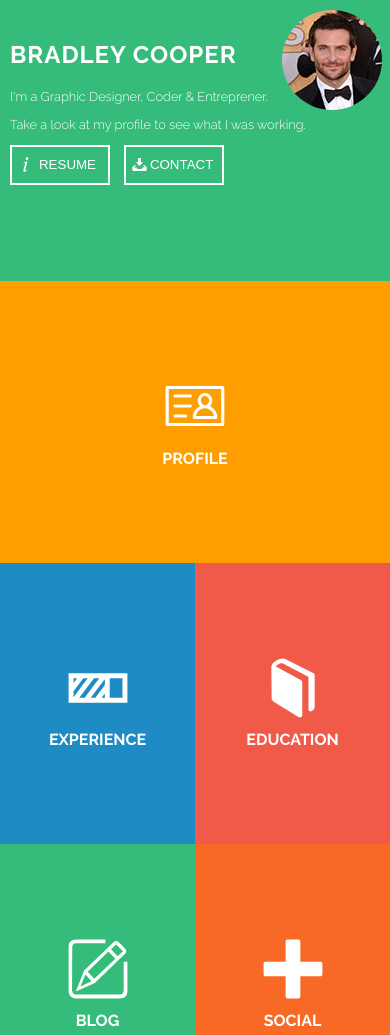
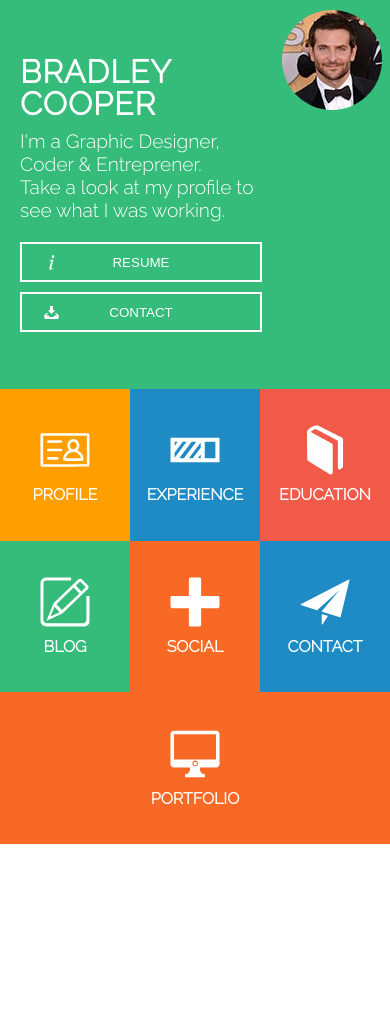
Before and after one commit to Mickyfen17/SCC-Challenge1, a plain HTML site: page index.html in a window 390 px wide. Shown: the top 1035 px of the page. After the commit the page ends 844 px from the top, so only its background shows below. Drawn offline with Linux system fonts and the light colour scheme.

Commit message:
Refactoring suggestions

```diff
--- a/index.html
+++ b/index.html
@@ -4,68 +4,49 @@
     <meta name="viewport" content="width=device-width, initial-scale=1, user-scalable=true;">
     <title>Static Comp Challenge 1</title>
     <link rel="stylesheet" type="text/css" href="main.css">
-    <link href="https://fonts.googleapis.com/css?family=Raleway:300,400,700" rel="stylesheet">
+    <link href="https://fonts.googleapis.com/css?family=Raleway:300" rel="stylesheet">
   </head>
   <body>
     <section id="content-section">
-      <div id="resume-contact" class="green">
+      <div id="resume-contact" class="tile green">
+        <div class="image"></div>
         <header>
-          <h1>BRADLEY COOPER</h1>
-          <div class="image">
+          <h1>Bradley Cooper</h1>
+          <p>I'm a Graphic Designer, Coder &amp; Entreprener.</p>
+          <p>Take a look at my profile to see what I was working.</p>
+          <div class="btns-container">
+            <button type="button" class="btn-resume">Resume</button>
+            <button type="button" class="btn-contact">Contact</button>
           </div>
-          <article>
-            <p>I'm a Graphic Designer, Coder & Entreprener.</p>
-            <p>Take a look at my profile to see what I was working.</p>
-            <button type="button">
-              <img class="btn-icons" src="images/iTag.svg">RESUME
-            </button>
-            <button type="button">
-              <img class="btn-icons" src="images/resume.svg">CONTACT
-            </button>
-          </article>
         </header>
       </div>
-      <div id="profile" class="yellow">
-        <div class="inner-content">
+      <div id="profile" class="tile yellow">
         <img src="images/profile.svg" alt="profile image">
         <h4><a href="#">Profile</a></h4>
       </div>
-      </div>
-      <div id="experience" class="blue">
-        <div class="inner-content">
+      <div id="experience" class="tile blue">
         <img src="images/experience.svg" alt="experience image">
         <h4><a href="#">Experience</a></h4>
       </div>
-      </div>
-      <div id="education" class="red">
-        <div class="inner-content">
+      <div id="education" class="tile red">
         <img src="images/education.svg" alt="education image">
         <h4><a href="#">Education</a></h4>
       </div>
-      </div>
-      <div id="blog" class="green">
-        <div class="inner-content">
+      <div id="blog" class="tile green">
         <img src="images/blog.svg" alt="blog image">
         <h4><a href="#">Blog</a></h4>
       </div>
-      </div>
-      <div id="social-menu" class="orange">
-        <div class="inner-content">
+      <div id="social-menu" class="tile orange">
         <img src="images/social.svg" alt="social image">
         <h4><a href="#">Social</a></h4>
       </div>
-      </div>
-      <div id="contact" class="blue">
-        <div class="inner-content">
+      <div id="contact" class="tile blue">
         <img src="images/contact.svg" alt="contact image">
         <h4><a href="#">Contact</a></h4>
       </div>
-      </div>
-      <div id="portfolio" class="orange">
-        <div class="inner-content">
+      <div id="portfolio" class="tile orange">
         <img src="images/portfolio.svg" alt="portfolio image">
         <h4><a href="#">Portfolio</a></h4>
-        </div>
       </div>
     </section>
     <section id="photo-section">
--- a/main.css
+++ b/main.css
@@ -1,48 +1,100 @@
-/** {
-  border: 1px solid red;
-}*/
+html, body {
+  height: 100%;
+}
 
 *:focus {
   outline: none;
 }
 
+body, h1, h4, p {
+  margin: 0;
+  padding: 0;
+}
+
 body {
   display: flex;
-  margin: 0;
-  padding: 0;
   font-family: 'Raleway', sans-serif;
   color: #FFF;
 }
 
+button, h1, h4 {
+  text-transform: uppercase;
+}
+
+h1 {
+  font-size: 3em;
+  letter-spacing: 1px;
+  line-height: 1;
+  margin-bottom: 10px;
+}
+
+h4 {
+  margin-top: 10px;
+}
+
+p {
+  font-size: 1.2em;
+  line-height: 1.2;
+}
+
+a {
+  text-decoration: none;
+  color: inherit;
+}
+
+header {
+  padding: 20px;
+}
+
+.btns-container {
+  margin-top: 20px;
+}
+
+button {
+  display: inline-block;
+  color: #FFF;
+  border: 2px solid #FFF;
+  min-height: 40px;
+  padding: 0 40px;
+  cursor: pointer;
+}
+
+button:first-child {
+  margin-right: 15px;
+}
+
+.btn-resume {
+  background: transparent url(images/i-tag.svg) no-repeat 10% 50%;
+}
+
+.btn-contact {
+  background: transparent url(images/resume.svg) no-repeat 10% 50%;
+}
+
+.btn-resume,
+.btn-contact {
+  background-size: 15px;
+}
+
 #content-section {
   display: flex;
-  height: 100vh;
-  width: 60%;
+  height: 100%;
   flex-wrap: wrap;
+  flex-basis: 50%;
 }
 
-#content-section #resume-contact {
-  display: block;
-  width: 66.66%;
-}
-
-#resume-contact header h1 {
-  float: left;
-  width: auto;
-  margin: 40px 0 20px 10px;
-  font-size: 3em;
-  letter-spacing: 1px;
-}
-
-#resume-contact .image {
+.image {
   display: none;
-  background-image: url("images/bradley_cooper_thumb.jpg");
+  background: url(images/bradley_cooper_thumb.jpg);
   background-size: cover;
-  float: right;
   width: 100px;
   height: 100px;
   border-radius: 50%;
   margin: 10px 8px 0 0;
+}
+
+#resume-contact.tile {
+  flex-basis: 66.6666%;
 }
 
 #resume-contact header:after {
@@ -51,54 +103,18 @@ body {
   display: table;
 }
 
-#content-section div {
+.tile {
   display: flex;
   justify-content: center;
   align-items: center;
-  width: 33.333%;
-  height: 33.333%;
+  flex-direction: column;
+  cursor: pointer;
+  flex: 1 1 33.3333%;
 }
 
-.inner-content {
-  flex-wrap: wrap;
-  cursor: pointer;
-}
-
-h4 {
-  text-align: center;
-  margin: 10px 0 0 0;
-  text-transform: uppercase;
-}
-
-a {
-  text-decoration: none;
-  color: inherit;
-}
-
-article {
-  margin-left: 10px;
-  clear: left;
-}
-
-p {
-  font-weight: 300;
-  font-size: 1.2em;
-}
-
-button {
-  color: #FFF;
-  border: 2px solid #FFF;
-  background: inherit;
-  width: 100px;
-  height: 40px;
-  margin-right: 10px;
-  cursor: pointer;
-}
-
-#content-section .btn-icons {
-  float: left;
-  width: 15px;
-  height: 15px;
+.tile img {
+  max-width: 100px;
+  height: auto;
 }
 
 .green {
@@ -120,11 +136,9 @@ button {
 #photo-section {
   display: flex;
   align-items: center;
-  background-image: url("images/bradley_cooper_fullsize.jpg");
+  background: url(images/bradley_cooper_fullsize.jpg) no-repeat;
   background-size: cover;
-  background-repeat: no-repeat;
-  width: 40%;
-  height: 100vh;
+  flex-basis: 50%;
 }
 
 .dots {
@@ -146,47 +160,65 @@ button {
 }
 
 
-@media screen and (max-width: 380px) {
-  #resume-contact .image {
-    width: 70px;
-    height: 70px;
+@media screen and (max-width: 1080px) {
+  h1 {
+    font-size: 2em;
+  }
+  #photo-section {
+    flex-basis: 100%;
+  }
+  #resume-contact.tile {
+    flex-basis: 100%;
+  }
+  .tile {
+    flex: 1 1 50%;
+  }
+  .tile img {
+    max-width: 50px;
   }
 }
-@media screen and (max-width: 570px) {
-  #content-section #resume-contact {
+
+@media screen and (max-width: 980px) {
+  button {
+    display: inline-block;
     width: 100%;
   }
-  #content-section #profile {
-    width: 100%;
-  }
-  #profile .inner-content {
-    width: 20%;
-  }
-  #content-section div {
-    width: 50%;
+  button:first-child {
+    margin-bottom: 10px;
   }
 }
+
 @media screen and (max-width: 800px) {
   #photo-section {
     display: none;
   }
   #content-section {
+    flex-basis: 100%;
+  }
+  .tile {
+    flex: 1 1 33.3333%;
+  }
+  #resume-contact.tile {
+    align-items: baseline;
+    flex-direction: row-reverse;
+    justify-content: space-between;
+  }
+  header {
+    align-self: center;
+  }
+  .image {
+    display: inline-block;
+    flex-shrink: 0;
+  }
+  button {
+    display: inline-block;
+    width: 45%;
+  }
+}
+
+@media screen and (max-width: 440px) {
+  button {
+    display: block;
     width: 100%;
   }
-  #resume-contact .image {
-    display: block;
-  }
 }
-@media screen and (max-width: 1280px) {
-  #content-section img {
-    width: 60px;
-    height: 60px;
-  }
-  #resume-contact header h1 {
-    width: 230px;
-    font-size: 1.5em;
-  }
-  p {
-    font-size: 0.8em;
-  }
-}
```
Also changed, not shown: images/i-tag.svg (renamed from images/iTag.svg). Lines whose indentation alone changed are shown as unchanged.
